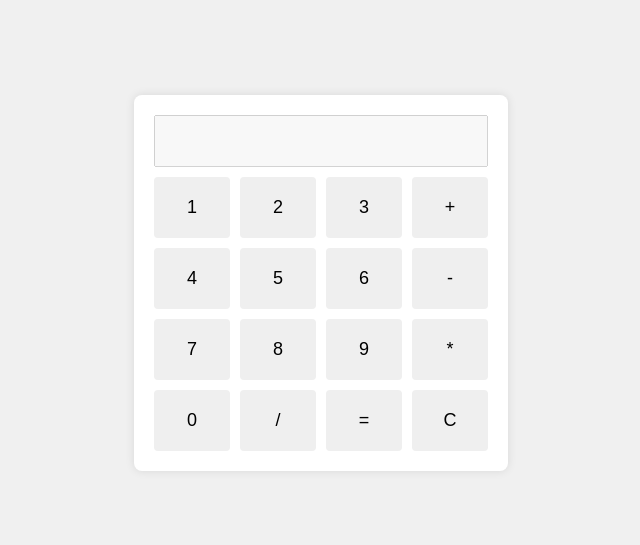
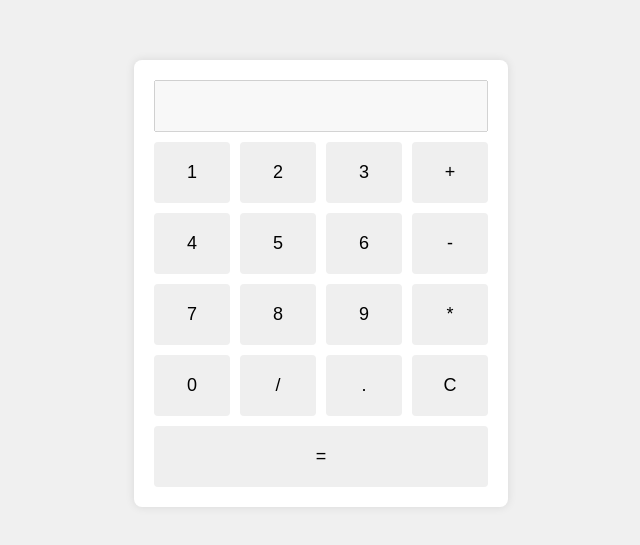
Before and after one commit to notSaqlain/KhalidCalcolatrice, a website: page public_html/index.html in a window 1280 px wide. Shown: the part 117-662 px from the top of the page, without its empty margins (319-959 px from the left). Drawn offline with Linux system fonts and the light colour scheme.

Commit message:
feat: enhance calculator functionality with decimal support and style adjustments

```diff
--- a/public_html/index.html
+++ b/public_html/index.html
@@ -30,8 +30,9 @@ Click nbfs://nbhost/SystemFileSystem/Templates/Other/html.html to edit this temp
                 <button onclick="appendToDisplay('*')">*</button>
                 <button onclick="appendToDisplay('0')">0</button>
                 <button onclick="appendToDisplay('/')">/</button>
-                <button onclick="calculateResult()">=</button>
+                <button onclick="appendToDisplay('.')">.</button>
                 <button onclick="clearDisplay()">C</button>
+                <button onclick="calculateResult()" id="equals">=</button>
             </div>
         </div>
         <script src="script.js"></script>
--- a/public_html/script.js
+++ b/public_html/script.js
@@ -11,7 +11,7 @@ function appendToDisplay(value) {
 }
 
 function isOperator(char) {
-    return ['+', '-', '*', '/'].includes(char);
+    return ['+', '-', '*', '/', '.'].includes(char);
 }
 
 function calculateResult() {
--- a/public_html/styles.css
+++ b/public_html/styles.css
@@ -39,5 +39,9 @@ button {
 }
 
 button:hover {
-    background-color: #f0f0f0;
+    background-color: #e05050;
 }
+
+#equals {
+    grid-column: span 4;
+}
```
